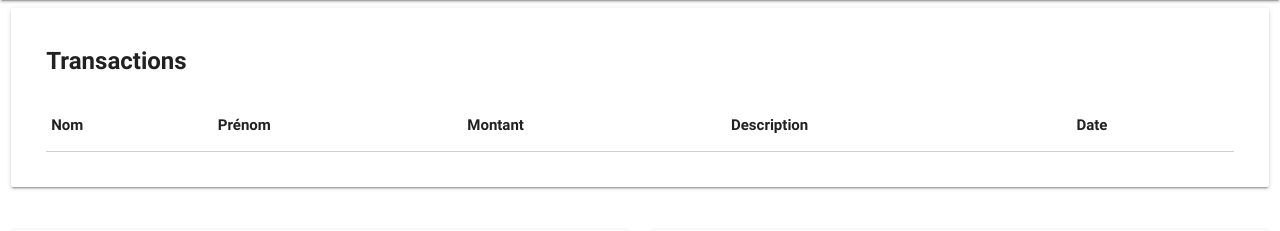
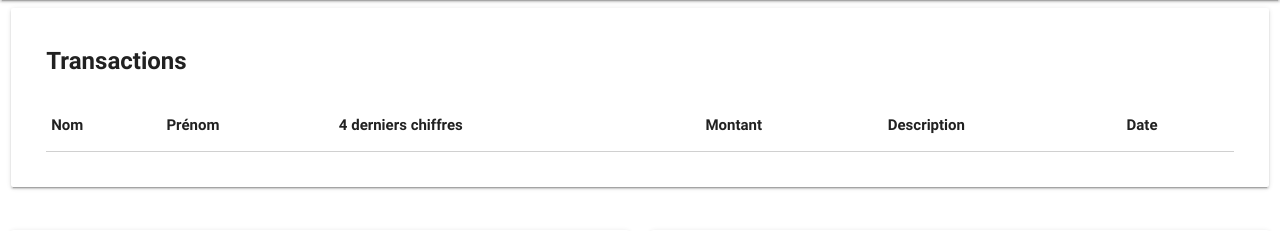
Before and after one commit to gti525/h19-passerelle, a Flask app: template app/templates/transaction.html in a window 1280 px wide. Shown: the part 64-295 px from the top of the page. Run offline with Flask 2, Linux system fonts and the light colour scheme; the template is opened without the code that fills it, so the values that code supplies are empty; parts of the project's set-up code (start-up, migrations or seed data) failed here and were passed over; some libraries are stand-ins or nearby versions; some web fonts are replaced.

Commit message:
4 last digits gang

```diff
--- a/app/__init__.py
+++ b/app/__init__.py
@@ -8,6 +8,7 @@ from flask_restplus import Api
 from flask_sqlalchemy import SQLAlchemy
 from flask import render_template
 from flask_login import LoginManager
+from .utils.aes import decrypt
 
 
 dictConfig({
@@ -87,4 +88,9 @@ def create_app(config=None):
     def load_user(user_id):
         return User.query.get(user_id)
 
+    def last_4_digits(card):
+        return str(decrypt(card))[-4:]
+
+    app.jinja_env.globals.update(last_4_digits=last_4_digits)
+
     return app
--- a/app/templates/transaction.html
+++ b/app/templates/transaction.html
@@ -115,6 +115,7 @@
                             {%if type == 'admin' %}<th>Vendeur</th>{% endif %}
                             <th>Nom</th>
                             <th>Prénom</th>
+                            <th>4 derniers chiffres</th>
                             <th>Montant</th>
                             <th>Description</th>
                             <th>Date</th>
@@ -126,6 +127,7 @@
                             {%if type == 'admin' %}<td>{{ merchants[transaction.merchant_id] }}</td>{% endif %}
                             <td>{{transaction.last_name}}</td>
                             <td>{{transaction.first_name}}</td>
+                            <td>{{ last_4_digits(transaction.credit_card_number) }}</td>
                             <td>${{ "{:,.2f}".format(transaction.amount)}}</td>
                             <td>{{transaction.label}}</td>
                             <td>{{ transaction.created.strftime('%Y-%m-%d %H:%M:%S') }}</td>
```
